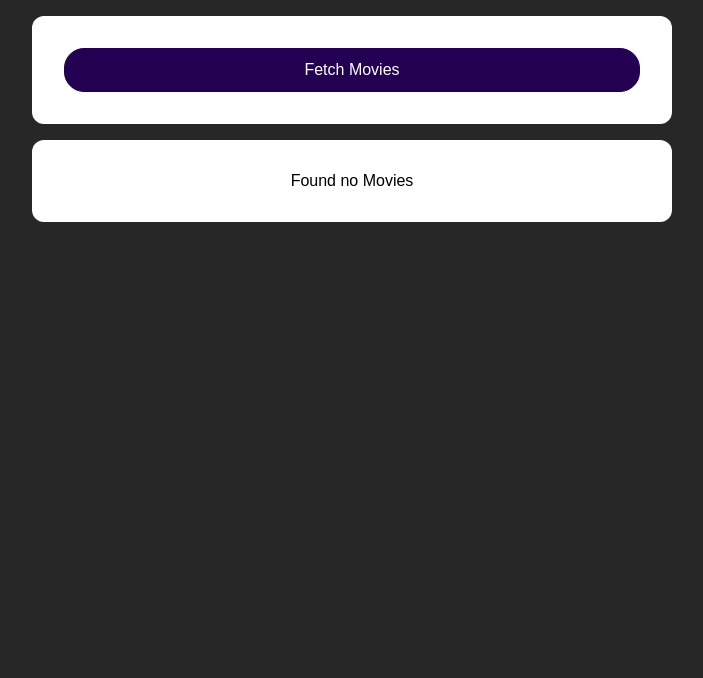
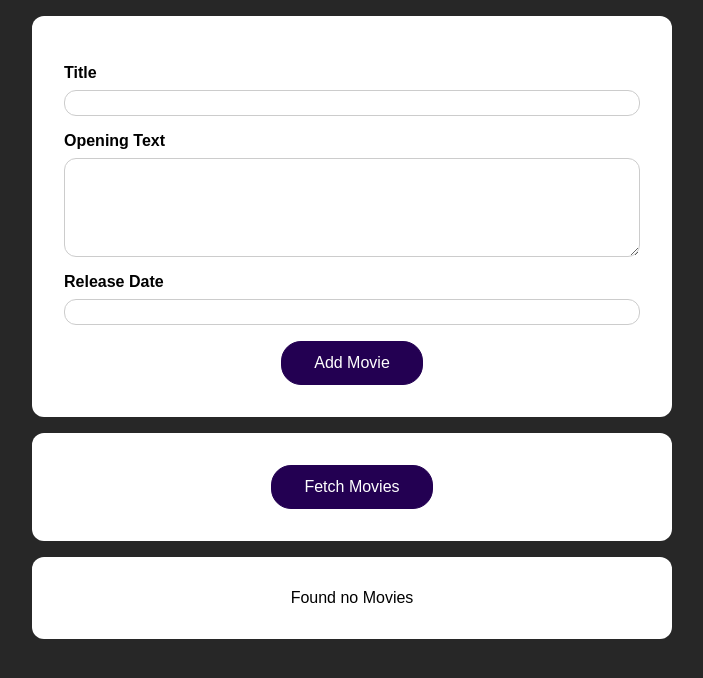
Before and after one commit to martinsgabriel1956/react_fetch_movies, a React (Create React App) app: page / in a window 1280 px wide. Shown: the top 678 px of the page, without its empty margins (288-991 px from the left). Built offline with nearby package versions, Linux system fonts and the light colour scheme; no server answers.

Commit message:
feat: preparing the project for the next steps

```diff
--- /dev/null
+++ b/src/components/AddMovie/index.js
@@ -0,0 +1,40 @@
+import { useRef } from "react";
+import { Container, Control } from "./styles";
+
+import { Button } from "../../pages/Home/styles";
+
+export function AddMovie(props) {
+  const titleRef = useRef("");
+  const openingTextRef = useRef("");
+  const releaseDateRef = useRef("");
+
+  function handleSubmit(event) {
+    event.preventDefault();
+
+    const movie = {
+      title: titleRef.current.value,
+      openingText: openingTextRef.current.value,
+      releaseDate: releaseDateRef.current.value,
+    };
+
+    props.onAddMovie(movie);
+  }
+
+  return (
+    <Container onSubmit={handleSubmit} >
+      <Control>
+        <label htmlFor="title">Title</label>
+        <input type="text" id="title" ref={titleRef} />
+      </Control>
+      <Control>
+        <label htmlFor="opening-text">Opening Text</label>
+        <textarea rows="5" id="opening-text" ref={openingTextRef}></textarea>
+      </Control>
+      <Control>
+        <label htmlFor="date">Release Date</label>
+        <input type="text" id="date" ref={releaseDateRef} />
+      </Control>
+      <Button>Add Movie</Button>
+    </Container>
+  );
+}
--- /dev/null
+++ b/src/components/AddMovie/styles.js
@@ -0,0 +1,30 @@
+import styled from "styled-components";
+
+export const Container = styled.form``;
+
+export const Control = styled.div`
+  margin: 1rem 0;
+
+  label {
+    display: block;
+    font-weight: bold;
+    margin-bottom: 0.5rem;
+    text-align: left;
+  }
+
+  input,
+  textarea {
+    display: block;
+    width: 100%;
+    font: inherit;
+    padding: 0.2rem;
+    border-radius: 12px;
+    border: 1px solid #ccc;
+  }
+
+  input:focus,
+  textarea:focus {
+    outline: none;
+    border-color: #230052;
+  }
+`;
--- a/src/pages/Home/index.js
+++ b/src/pages/Home/index.js
@@ -1,6 +1,8 @@
 import { useCallback, useEffect, useState } from "react";
 
 import toast, { Toaster } from 'react-hot-toast';
+
+import { AddMovie } from '../../components/AddMovie';
 
 import { Section, Button, SpinLoader } from "./styles";
 
@@ -15,7 +17,7 @@ export function Home() {
     try {
       setIsLoading(true);
       setError(true);
-      const res = await fetch(`https://swapi.dev/api/films`);
+      const res = await fetch(`https://react-fetch-movies-2bc13-default-rtdb.firebaseio.com/movies.json`);
 
       if(!res.ok) throw new Error('Something went wrong');
 
@@ -42,8 +44,15 @@ export function Home() {
     handleFetchMovies();
   }, [handleFetchMovies])
 
+  function handleAddMovie(movie) {
+    console.log(movie);
+  }
+
   return (
     <>
+      <Section>
+        <AddMovie onAddMovie={handleAddMovie} />
+      </Section>
       <Section>
         <Button onClick={handleFetchMovies}>Fetch Movies</Button>
       </Section>
--- a/src/pages/Home/styles.js
+++ b/src/pages/Home/styles.js
@@ -11,7 +11,7 @@ export const Section = styled.section`
   border-radius: 12px;
 `;
 
-export const Button = styled.section`
+export const Button = styled.button`
   font: inherit;
   cursor: pointer;
   background: #230052;
```
